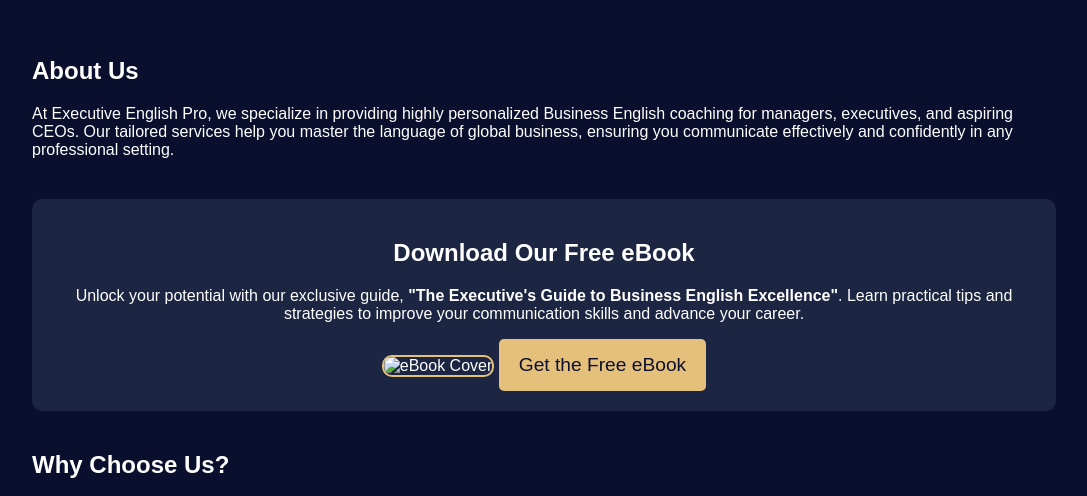
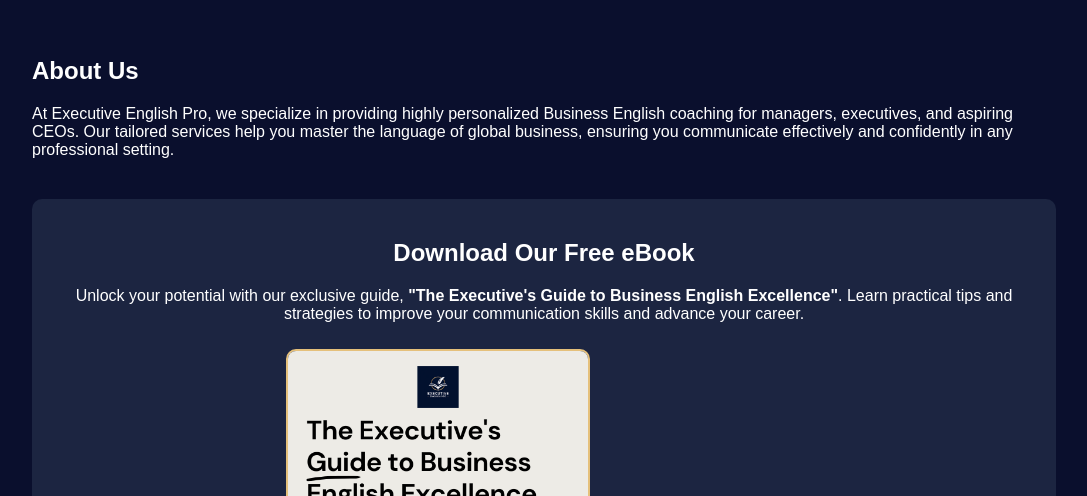
Before and after one commit to execenglishpro/executive-english-pro, a plain HTML site: page index.html in a window 1280 px wide. Shown: the part 260-756 px from the top of the page, without its empty margins (96-1183 px from the left). Drawn offline with Linux system fonts and the light colour scheme.

Commit message:
Update index.html

```diff
--- a/index.html
+++ b/index.html
@@ -88,7 +88,7 @@
         <section class="section ebook-section">
             <h2>Download Our Free eBook</h2>
             <p>Unlock your potential with our exclusive guide, <strong>"The Executive's Guide to Business English Excellence"</strong>. Learn practical tips and strategies to improve your communication skills and advance your career.</p>
-            <img src="ebook-cover.jpg" alt="eBook Cover">
+            <img src="The Executive's Guide to Business English Excellence.png" alt="eBook Cover">
             <a href="#" class="cta">Get the Free eBook</a>
         </section>
 
```
